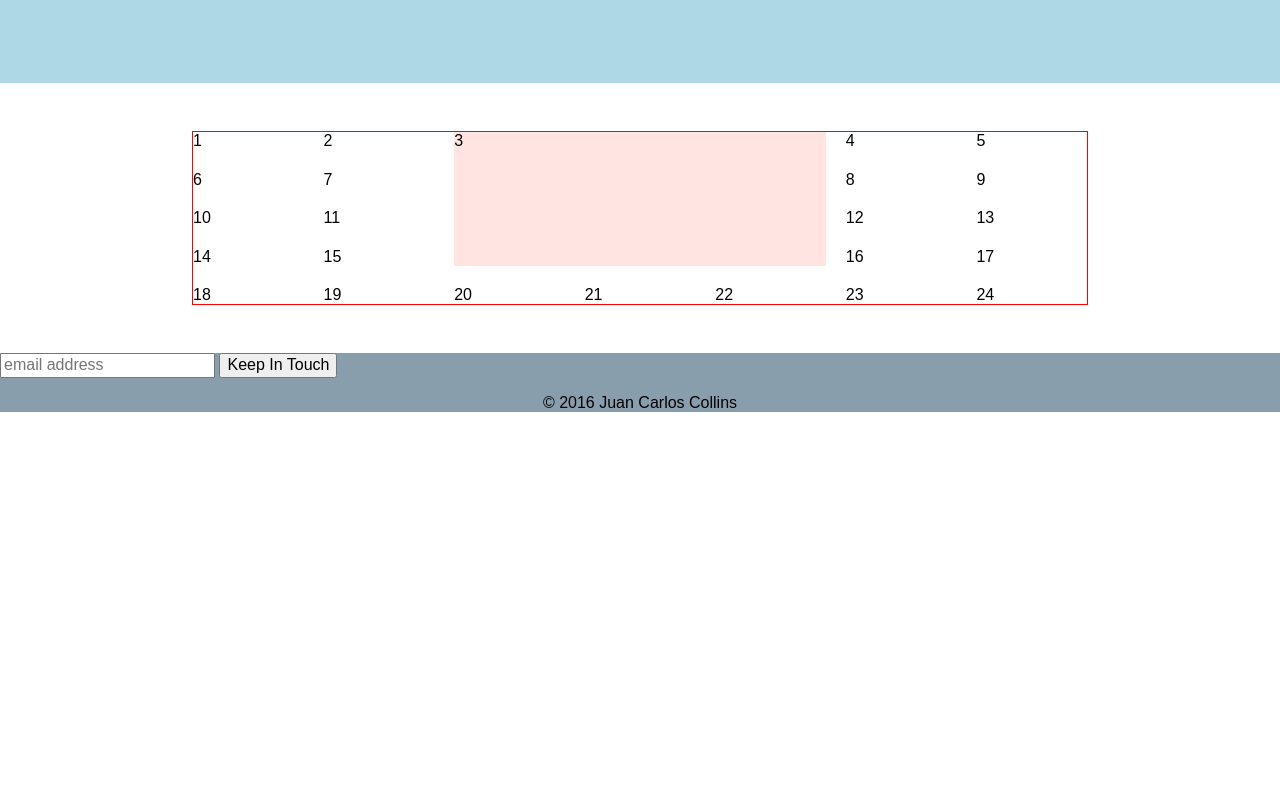
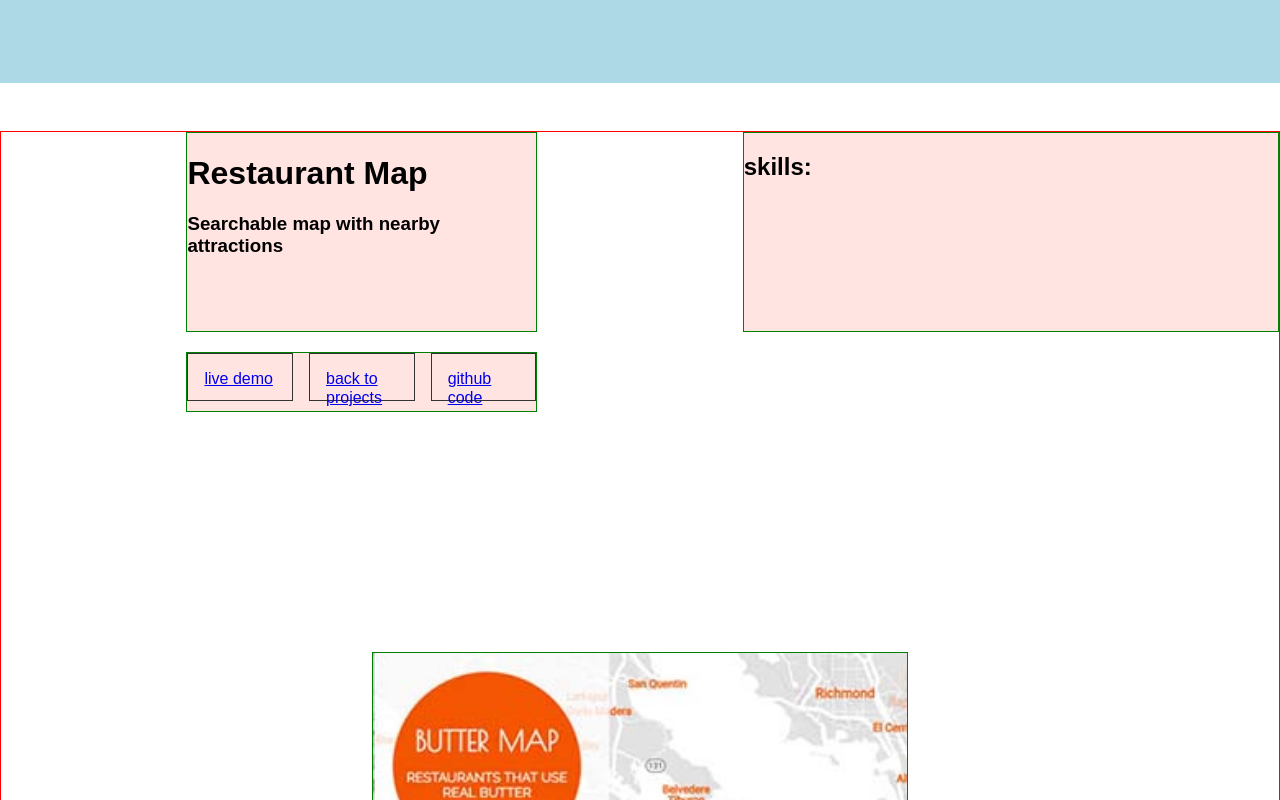
Before and after one commit to juancarlucci/about, a plain HTML site: page index.html in a window 1280 px wide. Shown: the part 2480-3280 px from the top of the page. Before the commit the page ends 2908 px from the top, so only its background shows below. Drawn offline with Linux system fonts and the light colour scheme; a web font is replaced by a local one.

Commit message:
add grid for storyboards

```diff
--- a/index.html
+++ b/index.html
@@ -165,7 +165,7 @@
   </section><!-- end storyboards section-->
 
 <section>
-  <div class="grid-container">
+  <div id="storyboard-container" class="grid-container">
     <div class="item item1">1</div>
     <div class="item item2">2</div>
     <div class="item item3">3</div>
@@ -173,12 +173,7 @@
     <div class="item item5">5</div>
     <div class="item item6">6</div>
     <div class="item item7">7</div>
-    <div class="item item8">8</div>
-    <div class="item item9">9</div>
-    <div class="item item10">10</div>
-    <div class="item item11">11</div>
-    <div class="item item12">12</div>
-    <div class="item item13">13</div>
+
     <div class="item item14">14</div>
     <div class="item item15">15</div>
     <div class="item item16">16</div>
--- a/js/app.js
+++ b/js/app.js
@@ -69,7 +69,8 @@ var energySavings = {
 let projects = [restaurantMap, underscore, energySavings];
 
 let projectsBoard = document.getElementById("projects-board");
-let stortyboardsBoard = document.getElementById("storyboards");
+// let stortyboardsBoard = document.getElementById("storyboards");
+let stortyboardsBoard = document.getElementById("storyboard-container");
 // let fruitsCategory = document.getElementById("fruits");
 // let basicsCategory = document.getElementById("basics");
 
@@ -153,37 +154,59 @@ restaurantProjectStory.mouseover(function() {
 });
 
 
+
 var createStoryboard = function(obj) {
   let storyBoardsArray = [];
   var storyboard;
 
+
   for(prop in obj){
-    console.log(obj.projectId);
+    // console.log(obj.projectId);
     storyboard =  `
-      <article id="${obj.projectId}Storyboard" class="storyboard ${obj.projectId}-storyboard"> -->
-        <section class="project-header">
+      <article id="${obj.projectId}Storyboard" class="storyboard ${obj.projectId}-storyboard">
+      </article>
+          <section class="item storyboardTitle">
           <h1>${obj.title}</h1>
-            <nav class="storyboard-nav">
+          <h3>${obj.subTitle}</h3>
+          </section>
+
+          <article class="project-skills item storyboardSkills">
+              <h2>skills:</h2>
+              <ul class="nested skills-list">
+              </ul>
+            </article>
+
+
+
+            <nav class="storyboard-nav item storyboardNav nested">
               <a id="butterMap" class="card-nav-back demo-URL" href="https://juancarlucci.github.io/map/" target="_blank">live demo</a>
               <a class="card-nav-back storyboard-URL" href="#projects-title">back to projects</a>
               <a class="card-nav-back code-URL" href="https://github.com/juancarlucci/map" target="_blank">github code</a>
             </nav>
-            <article class="project-skills">
-              <h2>skills:</h2>
-              <ul>
-                <li>JavaScript</li>
-                <li>HTML</li>
-                <li>Google Maps API</li>
-                <li>CSS</li>
-                <li>Leaflet.js</li>
-              </ul>
-            </article>
-            <img src="images/map.jpg" alt="" class="item item9"/>
-          </section>
-        </article>
+
+
+              <img src="images/map.jpg" alt="" class="item storyboardMainImage"/>
+
+
+
+
+
     `;
     // storyBoardsArray.push(storyboard);
   }
+
+  // <article class="project-skills item storyboardSkills">
+  //     <h2>skills:</h2>
+  //     <ul class="nested">
+  //       <li>JavaScript</li>
+  //       <li>HTML</li>
+  //       <li>Google Maps API</li>
+  //       <li>CSS</li>
+  //       <li>Leaflet.js</li>
+  //     </ul>
+  //   </article>
+
+
   // let storyBoards = array.map((project) => {
 
   //   map over every item in array, map returns array
@@ -217,10 +240,19 @@ var createStoryboard = function(obj) {
     // }).join("");
 
     // console.log(storyBoardsArray);
+    var skills = obj.skills;
+    for(elem of skills) {
+      console.log(elem);
+      li = `
+        <li>${elem}</li>
+      `;
+  }
+
+
 
   stortyboardsBoard.innerHTML = storyboard;
 };//end of createStoryboard
-
+createStoryboard(restaurantMap);
 
 
 }); //end doc ready
--- a/sass/app.sass
+++ b/sass/app.sass
@@ -196,19 +196,19 @@ footer
   grid-gap: 0.5em
 
 .project-header
-  margin: 3em auto
-  width: 70%
+  // margin: 3em auto
+  // width: 70%
 
 .storyboard-nav
-  float: left
+  // float: left
 .project-skills
-  float: right
+  // float: right
 
 .storyboard
   height: 100vh
 
-svg
-  width: 200px
+// svg
+//   width: 200px
 // #butterMap
 //   height: 100vh
 //   background-color: green
@@ -222,12 +222,64 @@ svg
   display: grid
   grid-gap: 20px
   // grid-template-columns: repeat(5, 1fr)
-  grid-template-columns: repeat(7, auto)
+  // grid-template-columns: repeat(7, 1fr)
+  // grid-template-rows: 100px
+  grid-template-columns: [line1] 1fr [line2] 1fr [line3] 1fr [line4] 1fr [line5] 1fr [line6] 1fr [line7] 1fr [end]
+  grid-template-rows: [row1] 200px [row2] 60px [row3] 200px [row4] 200px [row5] 200px [row6] 200px [row7] 200px [end]
+
   margin: 3em auto
-  width: 70%
+  width: 100%
   border: 1px solid red
 
-.item3
+.nested
+  display: grid
+  grid-template-columns: repeat(3, 1fr)
+  grid-auto-rows: 48px
+  grid-gap: 1em
+  li,
+  a
+    border: #333 1px solid
+    padding: 1em
+    list-style: none
+
+
+.item
+  border: 1px solid green
   background: mistyrose
-  grid-column: span 3
-  grid-row: span 4
+
+.storyboardTitle
+  grid-column-start: line2
+  grid-column-end: line4
+  grid-row-start: row1
+  @media screen and (max-width: $break-small)
+    grid-column-start: line1
+    grid-column-end: end
+
+.storyboardSkills
+  grid-column-start: line5
+  grid-column-end: end
+  grid-row-start: row1
+  @media screen and (max-width: $break-small)
+    grid-column-start: line1
+    grid-column-end: end
+    grid-row-start: row2
+
+.storyboardNav
+  grid-column-start: line2
+  grid-column-end: line4
+  grid-row-start: row2
+  @media screen and (max-width: $break-small)
+    grid-column-start: line1
+    grid-column-end: end
+    grid-row-start: row3
+
+.storyboardMainImage
+  width: 100%
+  grid-column-start: line3
+  grid-column-end: line6
+  grid-row-start: row4
+  grid-row-end: row7
+  @media screen and (max-width: $break-small)
+    grid-column-start: line1
+    grid-column-end: end
+    grid-row-start: row4
```
Also changed, not shown: css/app.css, 1 other file.
